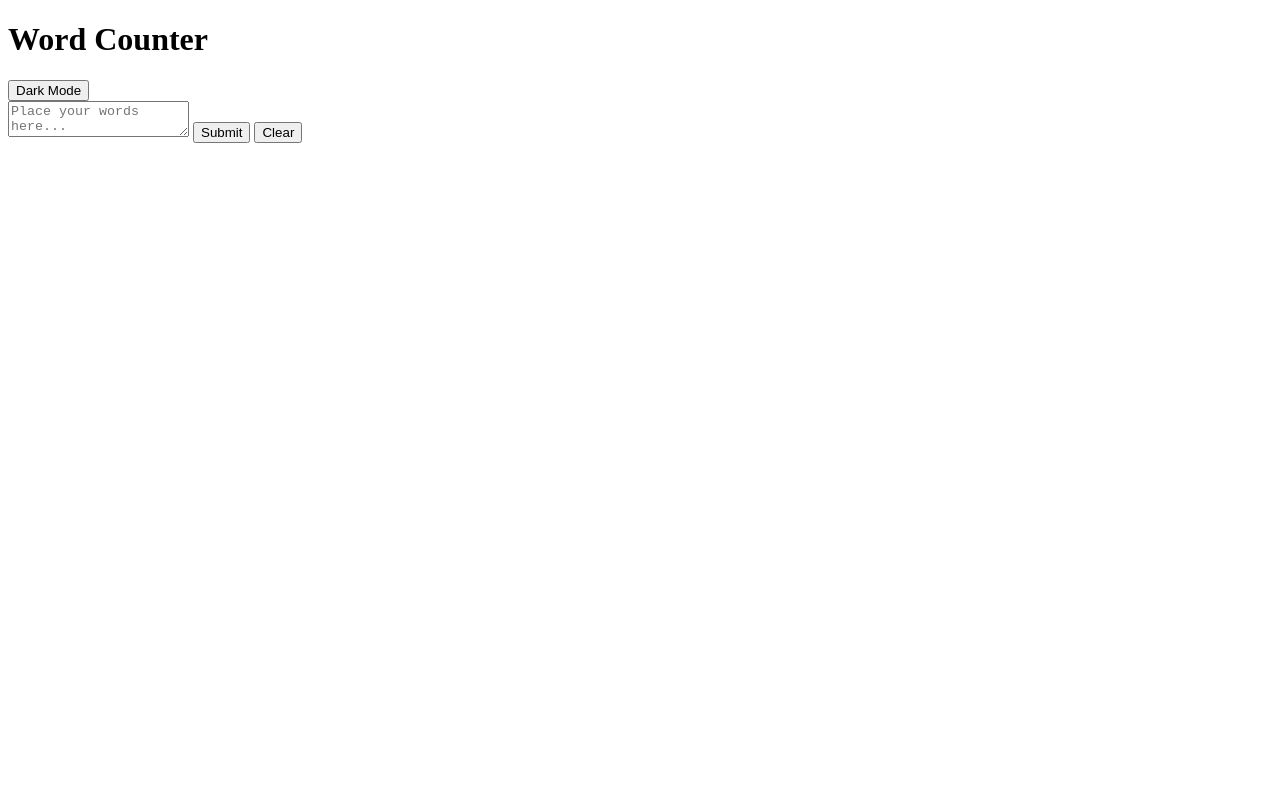
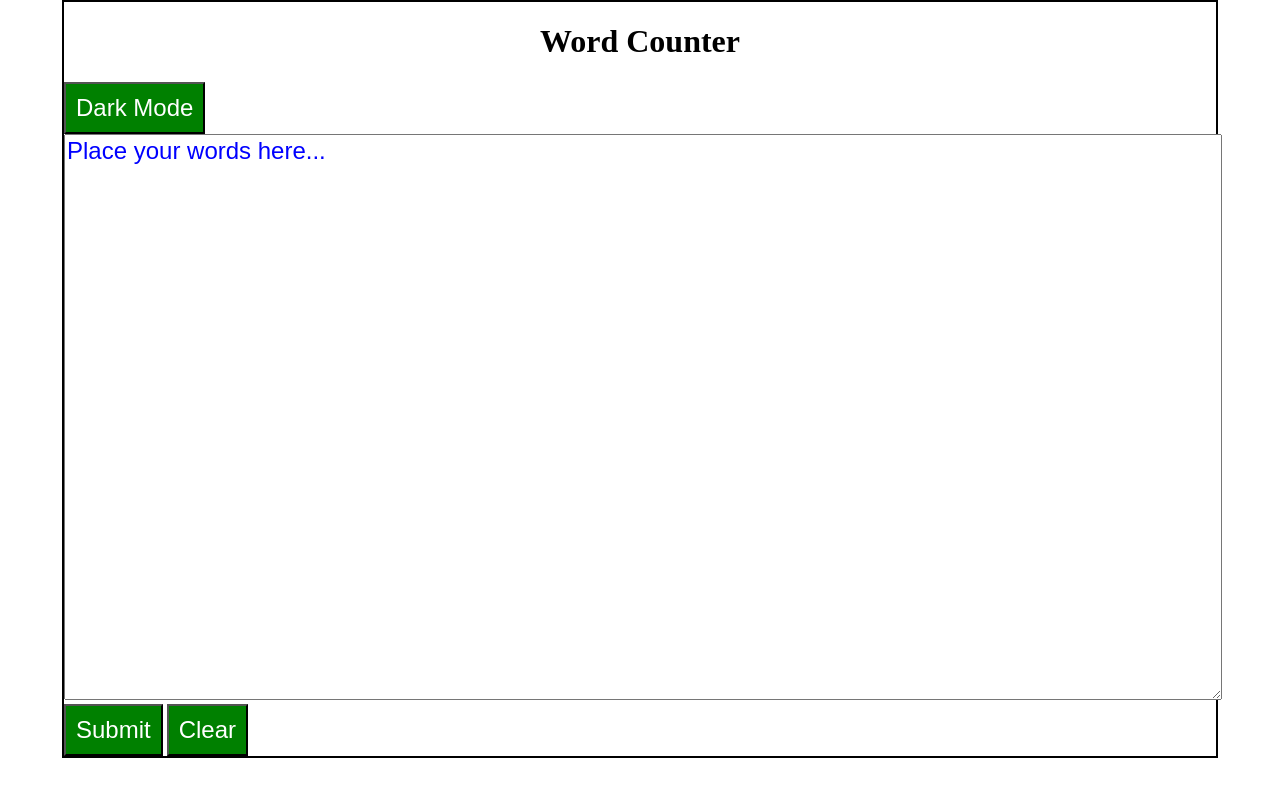
Before and after one commit to Mason-Austin/LAB-word-counter, a plain HTML site: page index.html in a window 1280 px wide. Drawn offline with Linux system fonts and the light colour scheme.

Commit message:
finshes styling

```diff
--- a/index.html
+++ b/index.html
@@ -12,7 +12,7 @@
   <button id="bg-switch">Dark Mode</button>
   <div id="error" class="error"></div>
   <form>
-    <textarea placeholder="Place your words here..."></textarea>
+    <textarea rows="20" placeholder="Place your words here..."></textarea>
     <button type="submit">Submit</button>
     <button type="reset">Clear</button>
   </form>
--- a/main.css
+++ b/main.css
@@ -1,3 +1,30 @@
+body{
+  margin: auto;
+  width: 90%;
+  border: solid black 2px
+}
+
+h1{
+  text-align: center;
+}
+
+textarea{
+  width: 100%;
+  font-size: 1.5em;
+  font-family: Arial, Helvetica, sans-serif;
+}
+
+::placeholder{
+  color: blue;
+}
+
+button{
+  background-color: green;
+  color: white;
+  font-size: 1.5em;
+  padding: 10px;
+}
+
 .dark-mode{
   background-color: black;
   color: white;
```
